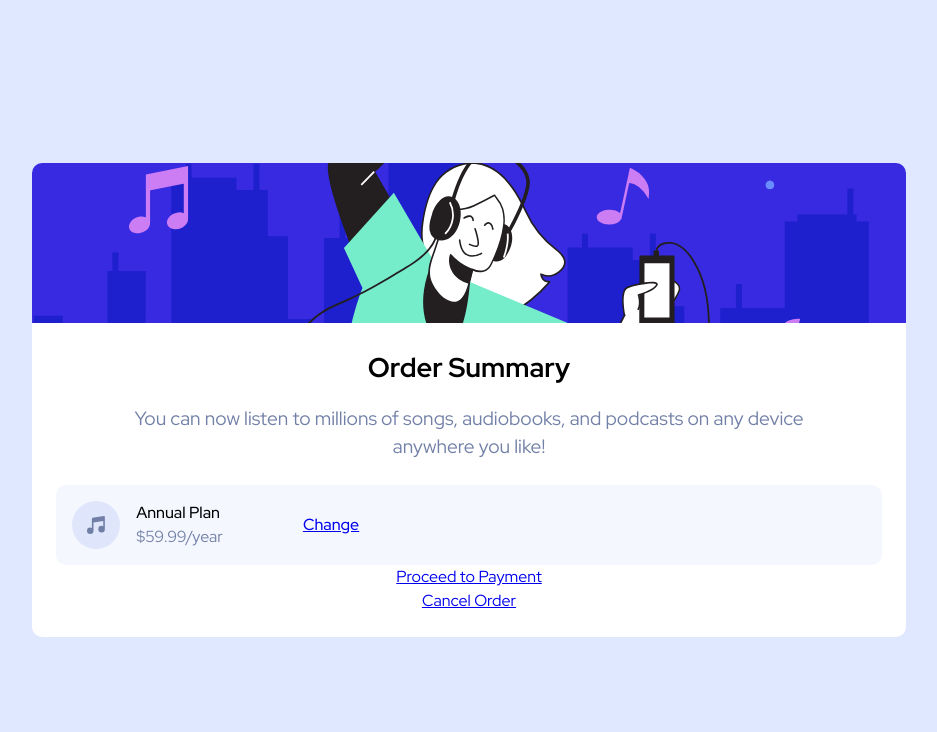
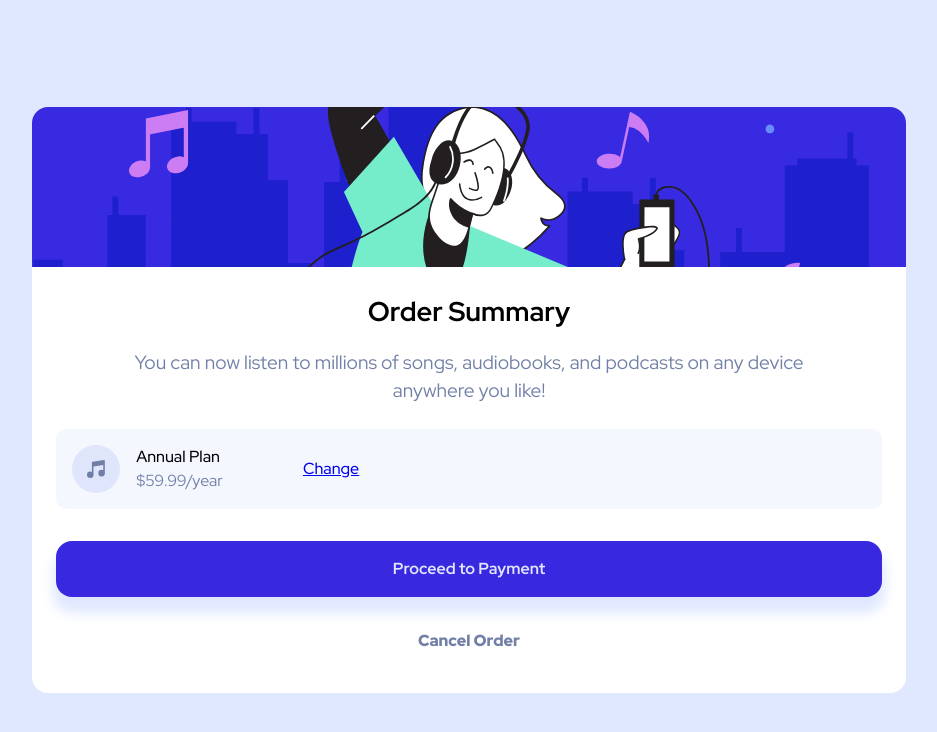
Before and after one commit to jchapar/order_summary_component, a plain HTML site: page dist/index.html in a window 1280 px wide. Shown: the whole page, without its empty margins (171-1108 px from the left). Drawn offline with Linux system fonts and the light colour scheme.

Commit message:
all card content components styled

```diff
--- a/scss/_card.scss
+++ b/scss/_card.scss
@@ -8,8 +8,9 @@ main > div {
 
 .card {
   // border: 2px solid red;
-  border-radius: 10px;
+  border-radius: 1rem;
   overflow: hidden;
+  box-shadow: 1px 13px 10px 2px var(--paleBlue);
 
   .card-top {
     background: url(../images/illustration-hero.svg) no-repeat center center /
--- a/scss/_content.scss
+++ b/scss/_content.scss
@@ -27,6 +27,7 @@
     padding: 1rem;
     width: 100%;
     border-radius: 10px;
+    margin-bottom: 2rem;
 
     a {
       font-weight: 500;
@@ -49,4 +50,24 @@
       }
     }
   }
+
+  .payment-btn {
+    background: var(--brightBlue);
+    color: var(--paleBlue);
+    width: 100%;
+    text-align: center;
+    padding: 1rem 0;
+    border-radius: 1rem;
+    text-decoration: none;
+    font-weight: 700;
+    box-shadow: 0px 13px 13px 3px var(--paleBlue);
+    margin-bottom: 2rem;
+  }
+
+  .cancel-btn {
+    margin-bottom: 1rem;
+    text-decoration: none;
+    color: var(--desaturatedBlue);
+    font-weight: 900;
+  }
 }
```
Also changed, not shown: dist/css/main.css.
